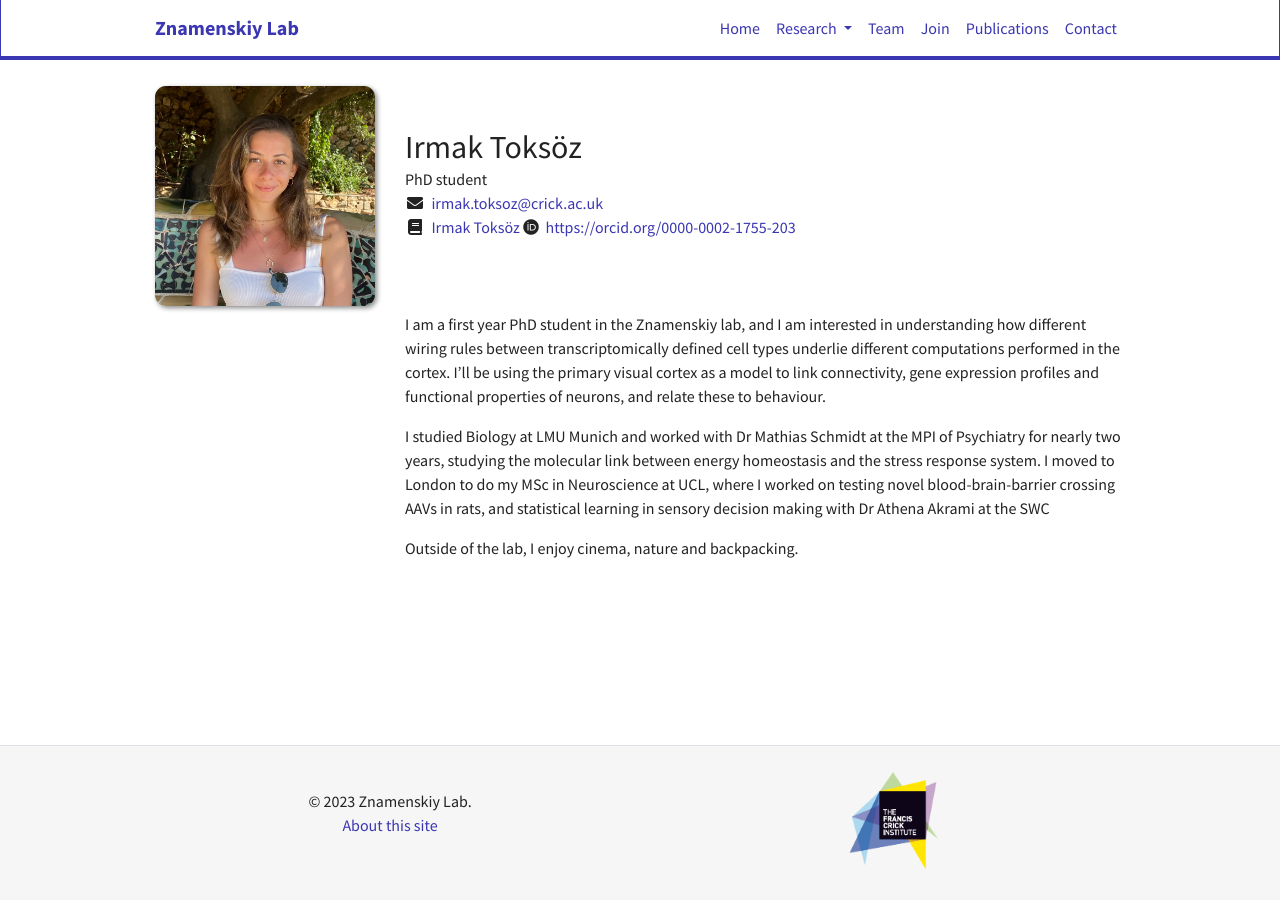
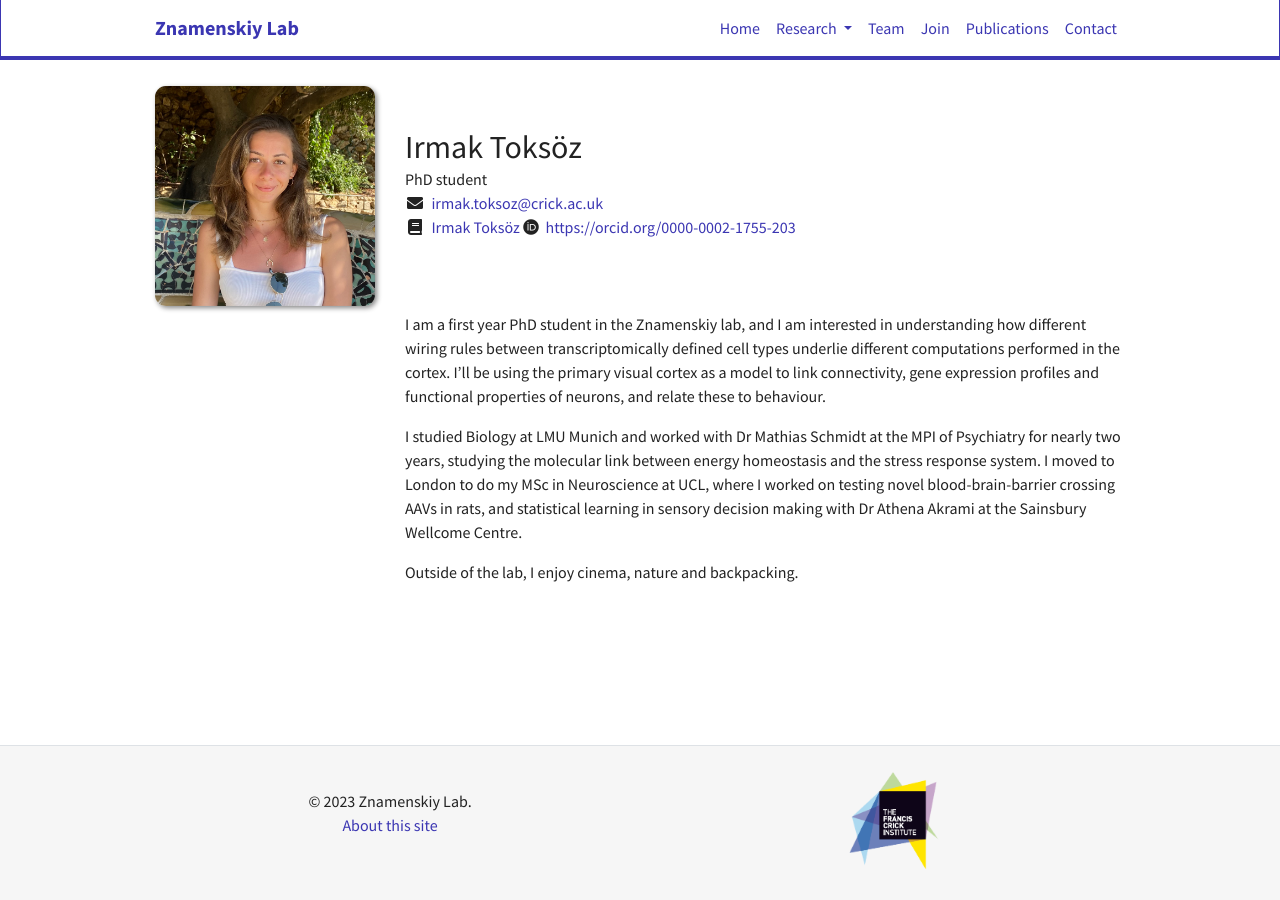
Before and after one commit to znamlab/znamlab.github.io, a Jekyll site: the page built from team/_posts/2024-10-01-irmak-toksoz.md, in a window 1280 px wide. Built offline with Jekyll 4.4.1, drawn with Linux system fonts in a browser that asks for light colours; nearby versions of some CDN libraries.

Commit message:
Update 2024-10-01-irmak-toksoz.md

```diff
--- a/team/_posts/2024-10-01-irmak-toksoz.md
+++ b/team/_posts/2024-10-01-irmak-toksoz.md
@@ -12,6 +12,6 @@ alumni: no
 
 I am a first year PhD student in the Znamenskiy lab, and I am interested in understanding how different wiring rules between transcriptomically defined cell types underlie different computations performed in the cortex. I’ll be using the primary visual cortex as a model to link connectivity, gene expression profiles and functional properties of neurons, and relate these to behaviour.
 
-I studied Biology at LMU Munich and worked with Dr Mathias Schmidt at the MPI of Psychiatry for nearly two years, studying the molecular link between energy homeostasis and the stress response system. I moved to London to do my MSc in Neuroscience at UCL, where I worked on testing novel blood-brain-barrier crossing AAVs in rats, and statistical learning in sensory decision making with Dr Athena Akrami at the SWC
+I studied Biology at LMU Munich and worked with Dr Mathias Schmidt at the MPI of Psychiatry for nearly two years, studying the molecular link between energy homeostasis and the stress response system. I moved to London to do my MSc in Neuroscience at UCL, where I worked on testing novel blood-brain-barrier crossing AAVs in rats, and statistical learning in sensory decision making with Dr Athena Akrami at the Sainsbury Wellcome Centre.
 
 Outside of the lab, I enjoy cinema, nature and backpacking.
```
